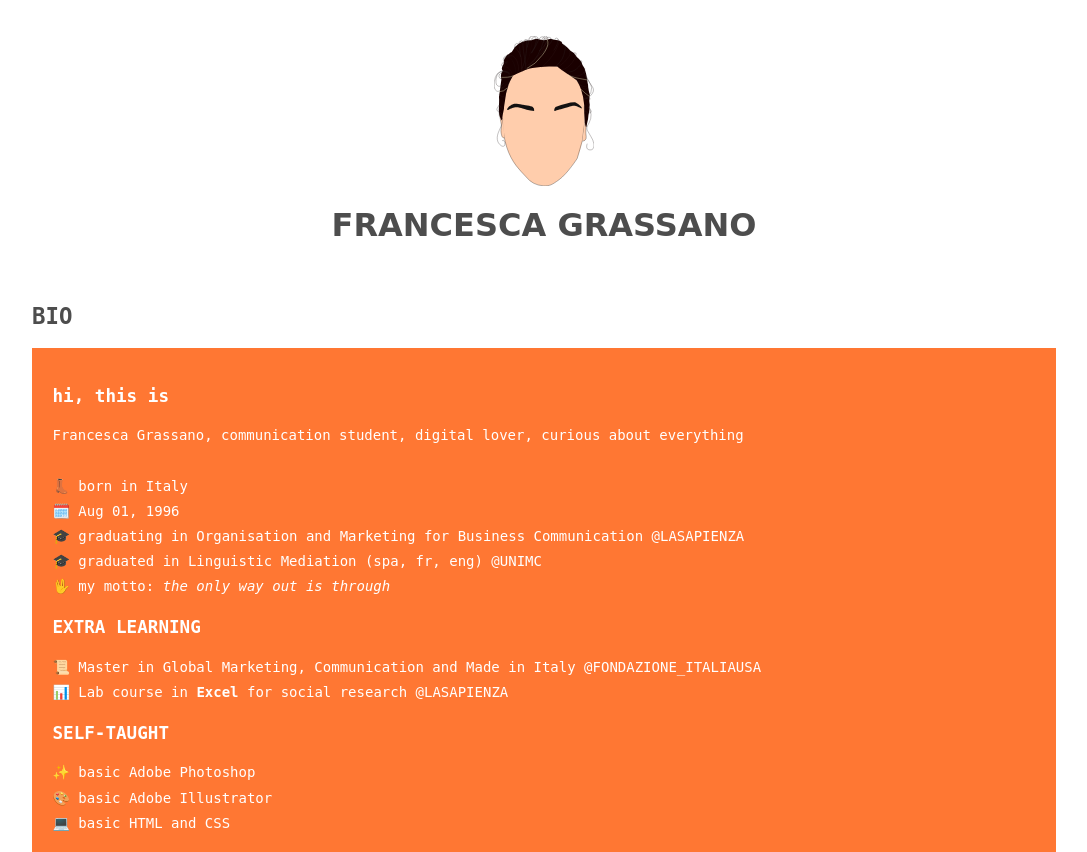
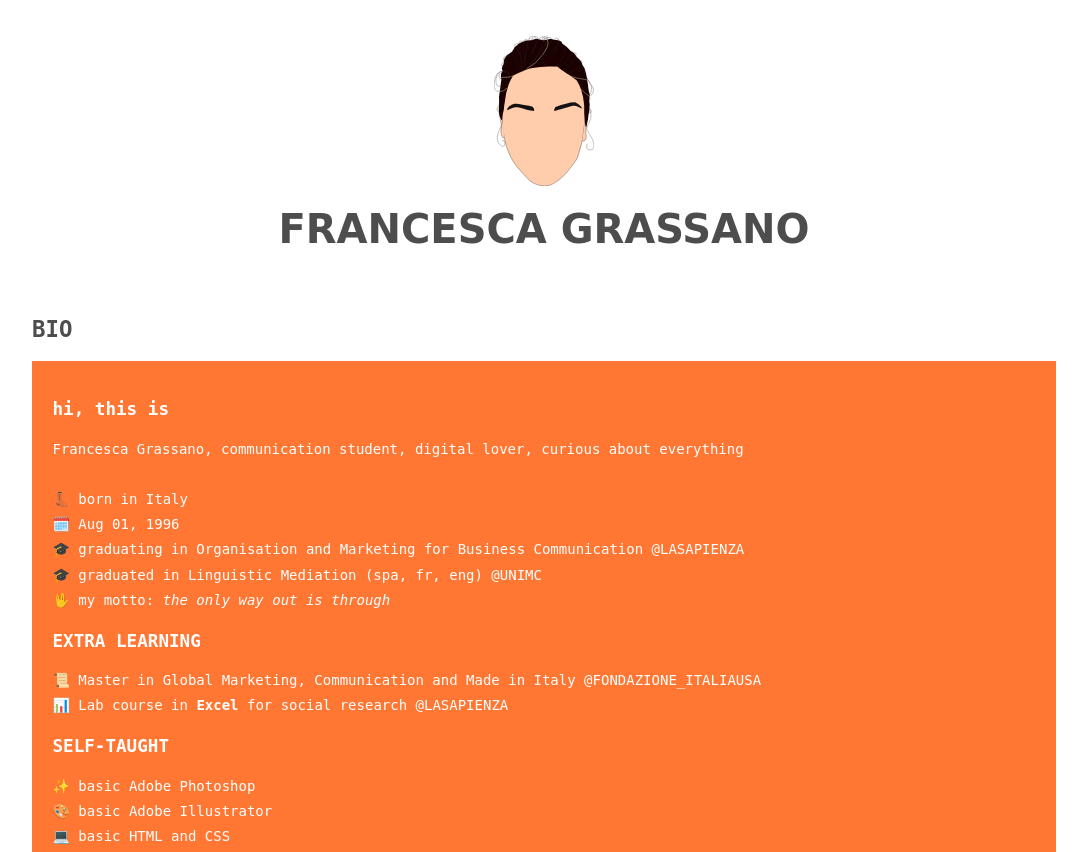
Before and after one commit to fragras1/fragras1.github.io, a plain HTML site: page index.html in a window 1280 px wide. Shown: the top 852 px of the page, without its empty margins (96-1183 px from the left). Drawn offline with Linux system fonts and the light colour scheme.

Commit message:
Update stile_foglio.css

```diff
--- a/stile_foglio.css
+++ b/stile_foglio.css
@@ -1,4 +1,4 @@
-h1 {font-family:"DejaVu Sans"; color:#4d4d4d; text-align:center; font-size:2em; margin-top:20px; margin-bottom;60px}
+h1 {font-family:"DejaVu Sans"; color:#4d4d4d; text-align:center; font-size:2.5em; margin-top:20px; margin-bottom;60px}
 h2 {font-family:"DejaVu Sans Mono"; color:#4d4d4d; font-size:1.4em}
 h3 {color:white; font-size:1.1em}
 body {font-family:"DejaVu Sans Mono"; margin-left:10%; margin-right:10%; margin-bottom:36px; text-align:left;}
```
